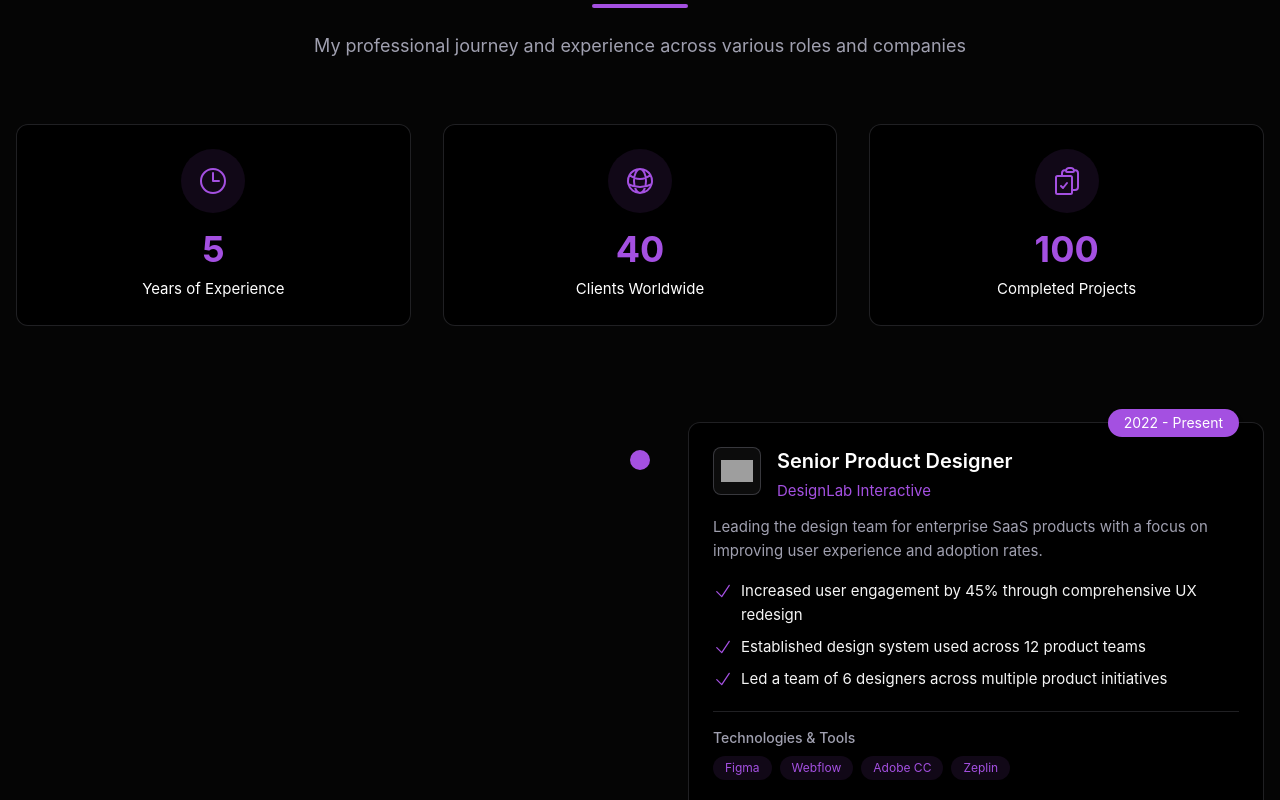
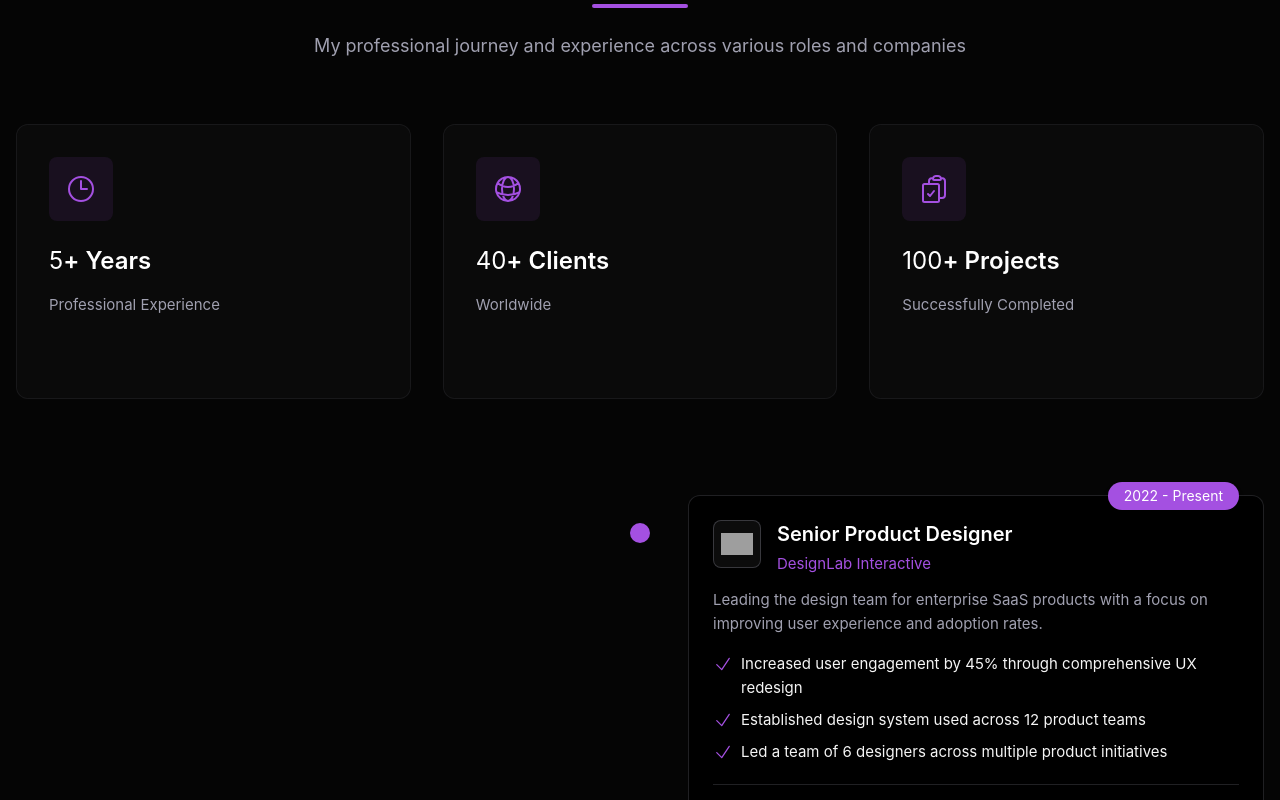
Before and after one commit to MysticKarax/portfolio-2, a Vue app: page / in a window 1280 px wide. Shown: the part 2840-3640 px from the top of the page. Built offline with nearby package versions, Linux system fonts and the light colour scheme; grey boxes are pictures that could not be loaded.

Commit message:
Career now has animations

```diff
--- a/src/components/sections/Career.vue
+++ b/src/components/sections/Career.vue
@@ -24,47 +24,152 @@
       <div class="grid grid-cols-1 md:grid-cols-3 gap-8 mb-16 lg:mb-24">
         <!-- Years of Experience -->
         <div
-          class="stat-card bg-background dark:bg-background-alt border border-accent-tertiary/20 rounded-xl p-6 text-center animate-on-scroll"
+          class="skill-card group bg-background-alt/40 dark:bg-background/70 rounded-xl p-8 border border-accent-tertiary/10 transition-all duration-300 hover:shadow-xl hover:border-accent-primary/50 animate-on-scroll"
           data-animation="fade-up"
           data-delay="100"
         >
+          <!-- Icon -->
+          <div class="skill-icon-wrapper mb-6">
+            <div
+              class="h-16 w-16 rounded-lg bg-accent-primary/10 flex items-center justify-center text-accent-primary group-hover:bg-accent-primary group-hover:text-white transition-all duration-300"
+            >
+              <ClockIcon class="h-8 w-8" />
+            </div>
+          </div>
+
+          <!-- Title and Counter -->
+          <h3
+            class="text-xl md:text-2xl font-semibold mb-4 text-text-primary group-hover:text-accent-primary transition-colors duration-300"
+          >
+            <span class="counter" data-target="5">5</span>+ Years
+          </h3>
+
+          <!-- Description -->
+          <p
+            class="text-accent-tertiary group-hover:text-text-secondary transition-colors duration-300"
+          >
+            Professional Experience
+          </p>
+
+          <!-- Additional details on hover -->
           <div
-            class="inline-flex items-center justify-center w-16 h-16 rounded-full bg-accent-primary/10 mb-4"
+            class="skill-details mt-6 pt-6 border-t border-accent-tertiary/20 opacity-0 max-h-0 overflow-hidden group-hover:opacity-100 group-hover:max-h-96 transition-all duration-500"
           >
-            <ClockIcon class="h-8 w-8 text-accent-primary" />
+            <ul class="space-y-2">
+              <li class="flex items-start">
+                <CheckIcon class="h-5 w-5 text-accent-primary mr-2 mt-0.5" />
+                <span>Full-stack Development</span>
+              </li>
+              <li class="flex items-start">
+                <CheckIcon class="h-5 w-5 text-accent-primary mr-2 mt-0.5" />
+                <span>UI/UX Design</span>
+              </li>
+              <li class="flex items-start">
+                <CheckIcon class="h-5 w-5 text-accent-primary mr-2 mt-0.5" />
+                <span>Project Management</span>
+              </li>
+            </ul>
           </div>
-          <h3 class="text-4xl font-bold text-accent-primary mb-2 counter" data-target="5">0</h3>
-          <p class="text-text-primary">Years of Experience</p>
         </div>
 
         <!-- Clients Worldwide -->
         <div
-          class="stat-card bg-background dark:bg-background-alt border border-accent-tertiary/20 rounded-xl p-6 text-center animate-on-scroll"
+          class="skill-card group bg-background-alt/40 dark:bg-background/70 rounded-xl p-8 border border-accent-tertiary/10 transition-all duration-300 hover:shadow-xl hover:border-accent-primary/50 animate-on-scroll"
           data-animation="fade-up"
           data-delay="200"
         >
+          <!-- Icon -->
+          <div class="skill-icon-wrapper mb-6">
+            <div
+              class="h-16 w-16 rounded-lg bg-accent-primary/10 flex items-center justify-center text-accent-primary group-hover:bg-accent-primary group-hover:text-white transition-all duration-300"
+            >
+              <GlobeAltIcon class="h-8 w-8" />
+            </div>
+          </div>
+
+          <!-- Title and Counter -->
+          <h3
+            class="text-xl md:text-2xl font-semibold mb-4 text-text-primary group-hover:text-accent-primary transition-colors duration-300"
+          >
+            <span class="counter" data-target="40">40</span>+ Clients
+          </h3>
+
+          <!-- Description -->
+          <p
+            class="text-accent-tertiary group-hover:text-text-secondary transition-colors duration-300"
+          >
+            Worldwide
+          </p>
+
+          <!-- Additional details on hover -->
           <div
-            class="inline-flex items-center justify-center w-16 h-16 rounded-full bg-accent-primary/10 mb-4"
+            class="skill-details mt-6 pt-6 border-t border-accent-tertiary/20 opacity-0 max-h-0 overflow-hidden group-hover:opacity-100 group-hover:max-h-96 transition-all duration-500"
           >
-            <GlobeAltIcon class="h-8 w-8 text-accent-primary" />
+            <ul class="space-y-2">
+              <li class="flex items-start">
+                <CheckIcon class="h-5 w-5 text-accent-primary mr-2 mt-0.5" />
+                <span>Global Companies</span>
+              </li>
+              <li class="flex items-start">
+                <CheckIcon class="h-5 w-5 text-accent-primary mr-2 mt-0.5" />
+                <span>Start-ups</span>
+              </li>
+              <li class="flex items-start">
+                <CheckIcon class="h-5 w-5 text-accent-primary mr-2 mt-0.5" />
+                <span>Tech Enterprises</span>
+              </li>
+            </ul>
           </div>
-          <h3 class="text-4xl font-bold text-accent-primary mb-2 counter" data-target="40">0</h3>
-          <p class="text-text-primary">Clients Worldwide</p>
         </div>
 
         <!-- Completed Projects -->
         <div
-          class="stat-card bg-background dark:bg-background-alt border border-accent-tertiary/20 rounded-xl p-6 text-center animate-on-scroll"
+          class="skill-card group bg-background-alt/40 dark:bg-background/70 rounded-xl p-8 border border-accent-tertiary/10 transition-all duration-300 hover:shadow-xl hover:border-accent-primary/50 animate-on-scroll"
           data-animation="fade-up"
           data-delay="300"
         >
+          <!-- Icon -->
+          <div class="skill-icon-wrapper mb-6">
+            <div
+              class="h-16 w-16 rounded-lg bg-accent-primary/10 flex items-center justify-center text-accent-primary group-hover:bg-accent-primary group-hover:text-white transition-all duration-300"
+            >
+              <ClipboardDocumentCheckIcon class="h-8 w-8" />
+            </div>
+          </div>
+
+          <!-- Title and Counter -->
+          <h3
+            class="text-xl md:text-2xl font-semibold mb-4 text-text-primary group-hover:text-accent-primary transition-colors duration-300"
+          >
+            <span class="counter" data-target="100">100</span>+ Projects
+          </h3>
+
+          <!-- Description -->
+          <p
+            class="text-accent-tertiary group-hover:text-text-secondary transition-colors duration-300"
+          >
+            Successfully Completed
+          </p>
+
+          <!-- Additional details on hover -->
           <div
-            class="inline-flex items-center justify-center w-16 h-16 rounded-full bg-accent-primary/10 mb-4"
+            class="skill-details mt-6 pt-6 border-t border-accent-tertiary/20 opacity-0 max-h-0 overflow-hidden group-hover:opacity-100 group-hover:max-h-96 transition-all duration-500"
           >
-            <ClipboardDocumentCheckIcon class="h-8 w-8 text-accent-primary" />
+            <ul class="space-y-2">
+              <li class="flex items-start">
+                <CheckIcon class="h-5 w-5 text-accent-primary mr-2 mt-0.5" />
+                <span>Web Applications</span>
+              </li>
+              <li class="flex items-start">
+                <CheckIcon class="h-5 w-5 text-accent-primary mr-2 mt-0.5" />
+                <span>Mobile Apps</span>
+              </li>
+              <li class="flex items-start">
+                <CheckIcon class="h-5 w-5 text-accent-primary mr-2 mt-0.5" />
+                <span>Design Systems</span>
+              </li>
+            </ul>
           </div>
-          <h3 class="text-4xl font-bold text-accent-primary mb-2 counter" data-target="100">0</h3>
-          <p class="text-text-primary">Completed Projects</p>
         </div>
       </div>
 
--- a/src/components/sections/Contact.vue
+++ b/src/components/sections/Contact.vue
@@ -93,7 +93,6 @@
             </svg>
           </a>
         </div>
-        <p class="text-text-secondary text-sm">Or schedule a call with me at your convenience</p>
       </div>
     </div>
   </section>
```
